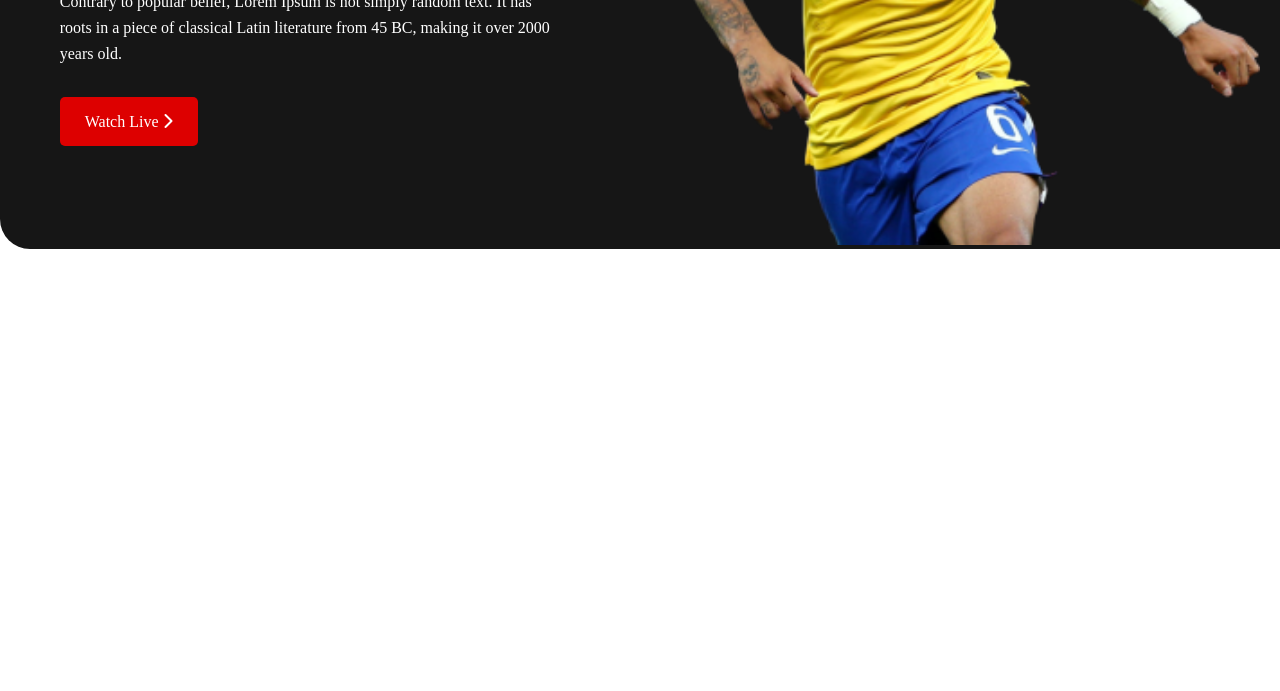
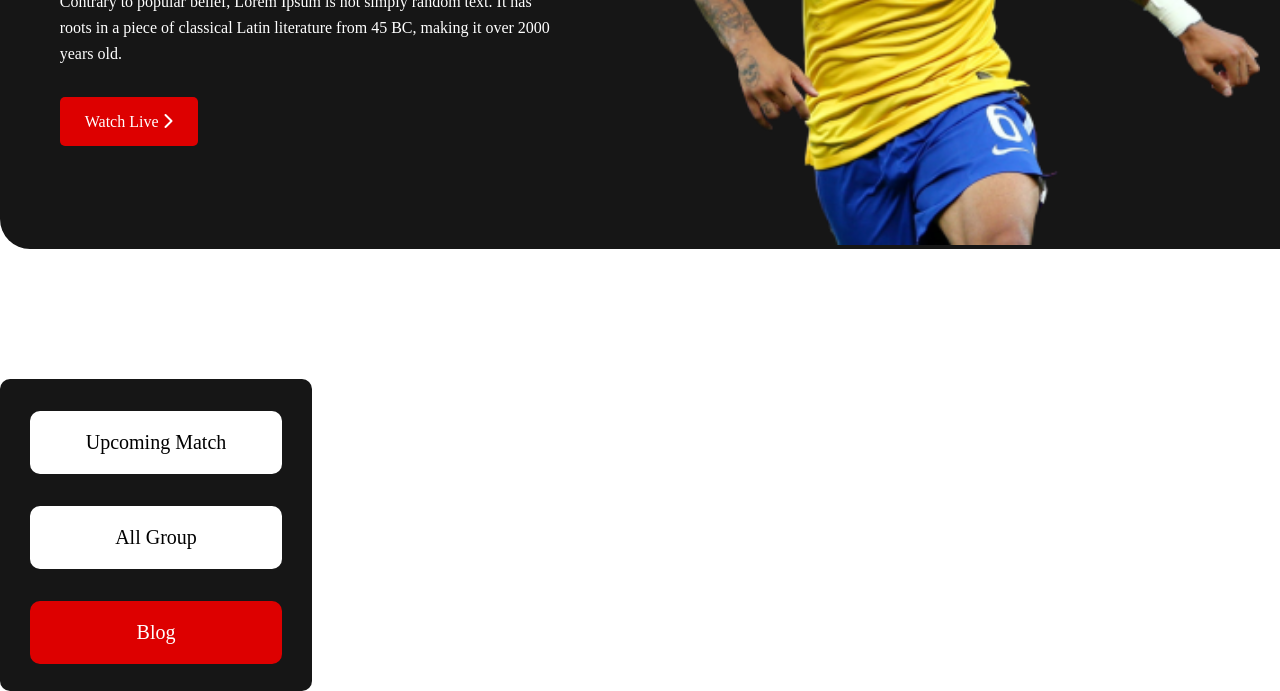
Before and after one commit to mamunmce/football-match, a plain HTML site: page index.html in a window 1280 px wide. Shown: the part 498-1189 px from the top of the page. Before the commit the page ends 800 px from the top, so only its background shows below. Drawn offline with Linux system fonts and the light colour scheme.

Commit message:
add nav section

```diff
--- a/index.html
+++ b/index.html
@@ -26,6 +26,20 @@
     </section>
   </header>
 
+  <!-- add nav section  -->
+
+  <main class="header-section">
+    <nav class="nav-section">
+      <div class="parent-div">
+        <div class="all-button">
+          <a class="bgg-white" href="#">Upcoming Match</a>
+          <a class="bgg-white" href="#">All Group</a>
+          <a class="bg-red" href="#">Blog</a>
+        </div>
+      </div>
+    </nav>
+  </main>
+
 
 </body>
 </html>
--- a/style.css
+++ b/style.css
@@ -12,7 +12,6 @@
 
 .header-section{
   width: 1320px;
-
   margin: auto;
 }
 
@@ -57,3 +56,44 @@
  height: 613px;
  margin-top: 80px;
 }
+
+/* add nav section style  */
+
+.nav-section{
+  margin-top: 130px;
+
+}
+
+.parent-div{
+  width: 312px;
+  height: 312px;
+  background-color: #161616;
+  border-radius: 10px;
+}
+
+.all-button{
+  display: flex;
+  flex-direction: column;
+  align-items: center;
+}
+
+.all-button a{
+  text-decoration: none;
+  width: 252px;
+  margin-top: 32px;
+  border-radius: 10px;
+  text-align: center;
+  padding: 20px 0;
+  font-size: 20px;
+  font-weight: 500;
+}
+
+.bgg-white{
+  background-color: white;
+  color: black;
+}
+
+.bg-red{
+  background-color: #DD0000;
+  color: white;
+}
```
